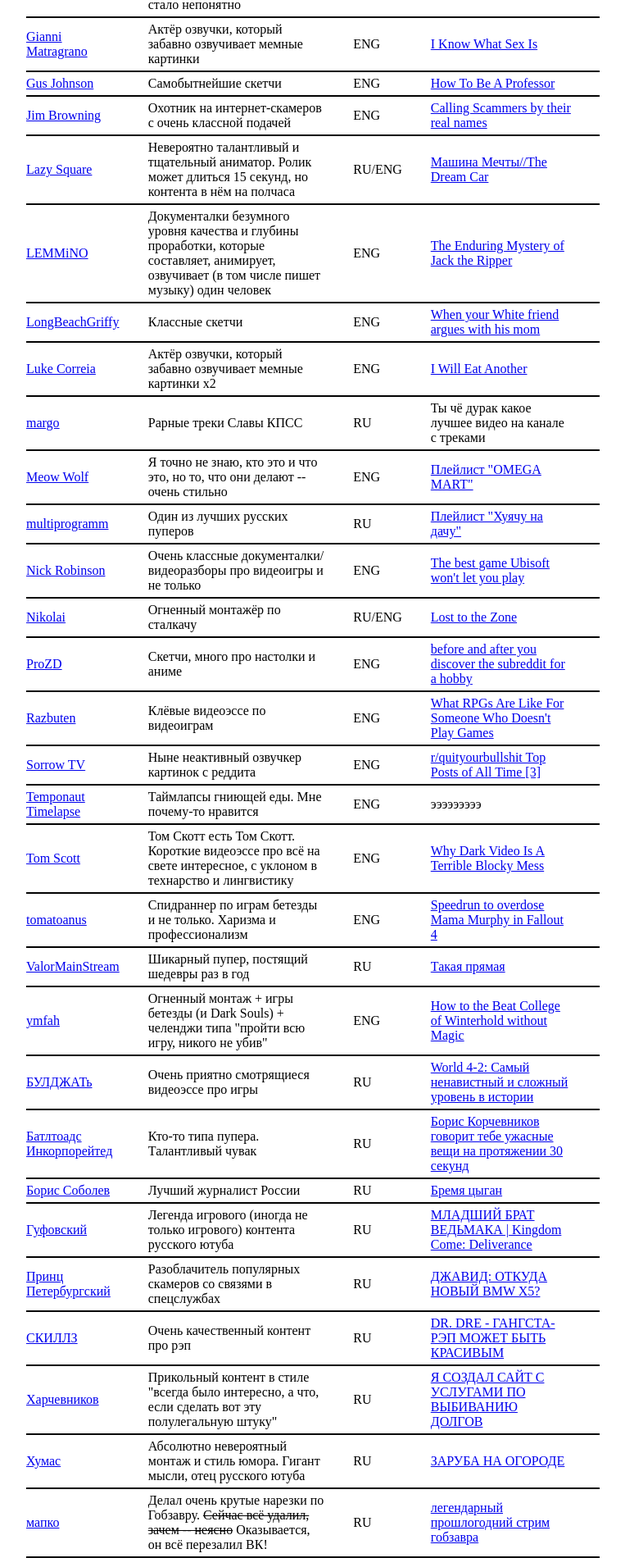
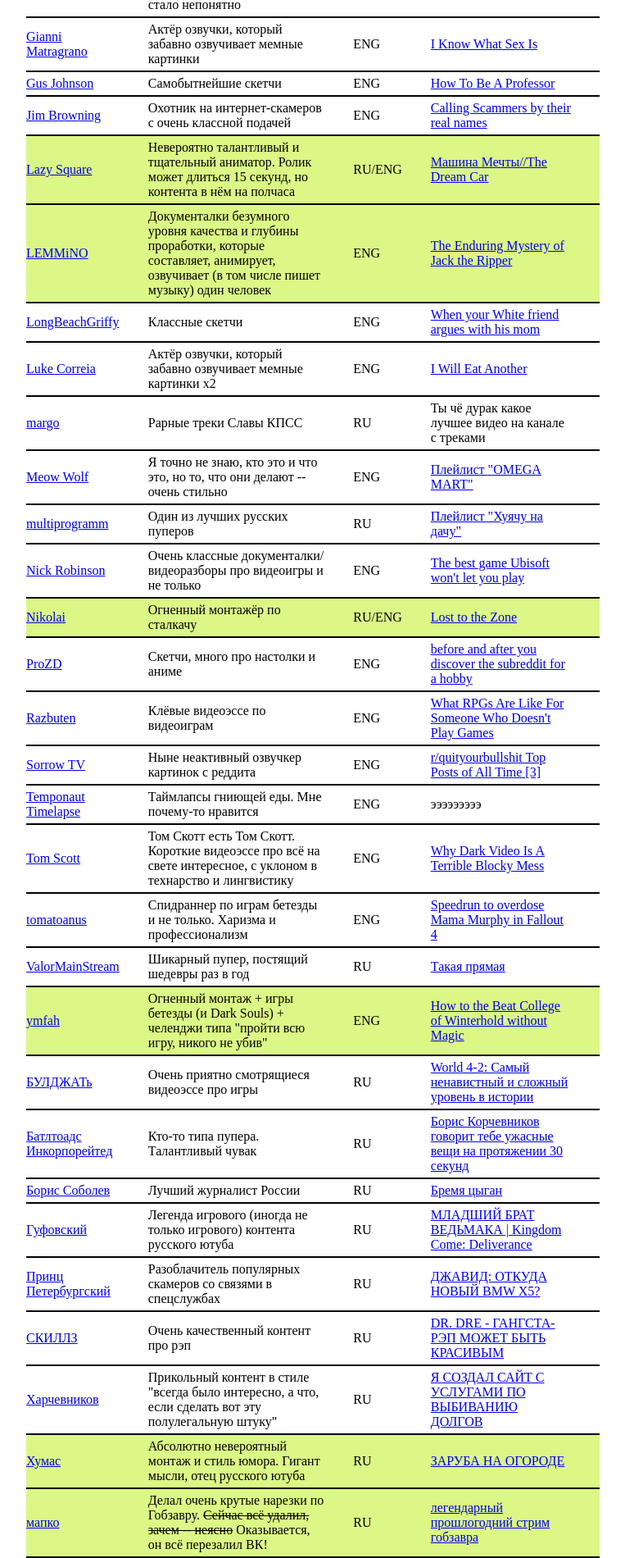
Before and after one commit to kiraventom/kiraventom.github.io, a plain HTML site: page links/ytb.html in a window 1280 px wide. Shown: the part 564-2464 px from the top of the page at 82% size, without its empty margins (258-1021 px from the left). Drawn offline with Linux system fonts and the light colour scheme.

Commit message:
highlight ytb

```diff
--- a/links/ytb.html
+++ b/links/ytb.html
@@ -54,7 +54,7 @@
 		<td>ENG</td>
 		<td><a href="https://www.youtube.com/watch?v=2LaYILqP9KA">Super human interview</a></td>
 	</tr>
-	<tr>
+	<tr style="background-color: #dbf786">
 		<td><a href="https://www.youtube.com/user/CaptainDisillusion">Captain Disillusion</a></td>
 		<td>Разбор видео-фейков с технической точки зрения в форме юмористического шоу. Невероятный уровень работы над выпусками, шоу выше телевизионного уровня.</td>
 		<td>ENG</td>
@@ -90,13 +90,13 @@
 		<td>ENG</td>
 		<td><a href="https://www.youtube.com/watch?v=FO9mWvJAugQ">Calling Scammers by their real names</a></td>
 	</tr>
-	<tr>
+	<tr style="background-color: #dbf786">
 		<td><a href="https://www.youtube.com/channel/UCZTc2bbF64cj_r0btHgaakw">Lazy Square</a></td>
 		<td>Невероятно талантливый и тщательный аниматор. Ролик может длиться 15 секунд, но контента в нём на полчаса</td>
 		<td>RU/ENG</td>
 		<td><a href="https://www.youtube.com/watch?v=mDVc4zzQSMg">Машина Мечты//The Dream Car</a></td>
 	</tr>
-	<tr>
+	<tr style="background-color: #dbf786">
 		<td><a href="https://www.youtube.com/user/Top10Memes">LEMMiNO</a></td>
 		<td>Документалки безумного уровня качества и глубины проработки, которые составляет, анимирует, озвучивает (в том числе пишет музыку) один человек</td>
 		<td>ENG</td>
@@ -138,7 +138,7 @@
 		<td>ENG</td>
 		<td><a href="https://www.youtube.com/watch?v=RTkxzQDo0ng">The best game Ubisoft won't let you play</a></td>
 	</tr>
-	<tr>
+	<tr style="background-color: #dbf786">
 		<td><a href="https://www.youtube.com/channel/UC2r7HhUYj2k1uPg1Kl1ncPw">Nikolai</a></td>
 		<td>Огненный монтажёр по сталкачу</td>
 		<td>RU/ENG</td>
@@ -186,7 +186,7 @@
 		<td>RU</td>
 		<td><a href="https://www.youtube.com/watch?v=XvJ1TCkzLMI">Такая прямая</a></td>
 	</tr>
-	<tr>
+	<tr style="background-color: #dbf786">
 		<td><a href="https://www.youtube.com/channel/UC17vsYVoIwch5UzPar1LDmQ">ymfah</a></td>
 		<td>Огненный монтаж + игры бетезды (и Dark Souls) + челенджи типа "пройти всю игру, никого не убив"</td>
 		<td>ENG</td>
@@ -234,13 +234,13 @@
 		<td>RU</td>
 		<td><a href="https://www.youtube.com/watch?v=qdF73ljPFtg">Я СОЗДАЛ САЙТ С УСЛУГАМИ ПО ВЫБИВАНИЮ ДОЛГОВ</a></td>
 	</tr>
-	<tr>
+	<tr style="background-color: #dbf786">
 		<td><a href="https://www.youtube.com/channel/UCdga1n7C6EJfoS0lYxDpeoA">Хумас</a></td>
 		<td>Абсолютно невероятный монтаж и стиль юмора. Гигант мысли, отец русского ютуба</td>
 		<td>RU</td>
 		<td><a href="https://www.youtube.com/watch?v=l30qJqMIcnY">ЗАРУБА НА ОГОРОДЕ</a></td>
 	</tr>
-	<tr>
+	<tr style="background-color: #dbf786">
 		<td><a href="https://www.youtube.com/channel/UCCUya06ygJCvdQvPVSTThZg">мапко</a></td>
 		<td>Делал очень крутые нарезки по Гобзавру. <s>Сейчас всё удалил, зачем -- неясно</s> Оказывается, он всё перезалил ВК!</td>
 		<td>RU</td>
```
